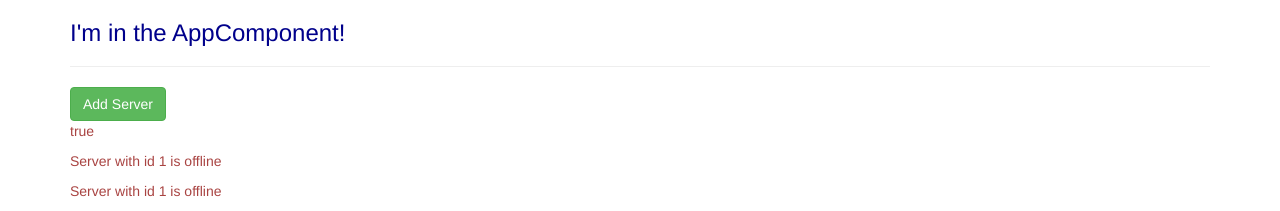
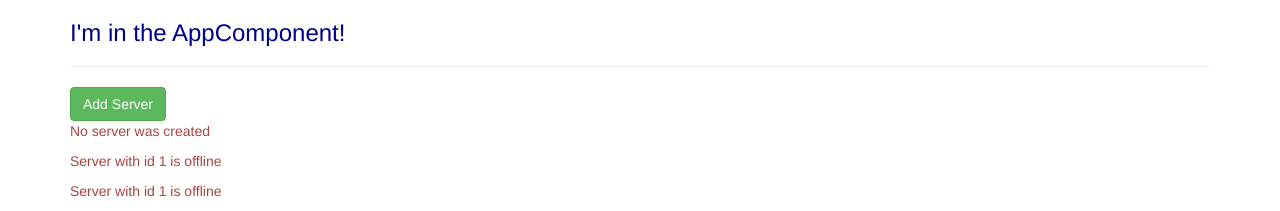
Before and after one commit to ArekSzreiber/Udemy-Angular, an Angular app: page / in a window 1280 px wide. Shown: the top 211 px of the page. Built offline with nearby package versions, Linux system fonts and the light colour scheme.

Commit message:
28. Event Binding

```diff
--- a/src/app/servers/servers.component.html
+++ b/src/app/servers/servers.component.html
@@ -1,8 +1,13 @@
 <button
   class="btn btn-success"
-  [disabled]="!allowNewServer">Add Server</button>
+  [disabled]="!allowNewServer"
+  (click)="onCreateServer()">Add Server</button>
+<!--property binding use squared brackets-->
+<!--parentheses for event binding-->
+
 <!--<p>{{allowNewServer}}</p>-->
-<p [innerText]="allowNewServer"></p>
+<!--<p [innerText]="allowNewServer"></p>-->
+<p>{{serverCreationStatus}}</p>
 <app-server></app-server>
 <app-server></app-server>
 <app-server></app-server>
--- a/src/app/servers/servers.component.ts
+++ b/src/app/servers/servers.component.ts
@@ -9,14 +9,18 @@
 })
 export class ServersComponent implements OnInit {
   allowNewServer = false;
+  serverCreationStatus = 'No server was created';
 
   constructor() {
     setTimeout(() => {
       this.allowNewServer = true;
-    },2000);
+    }, 2000);
   }
 
   ngOnInit() {
   }
 
+  onCreateServer() {
+    this.serverCreationStatus = 'Server was created';
+  }
 }
```
